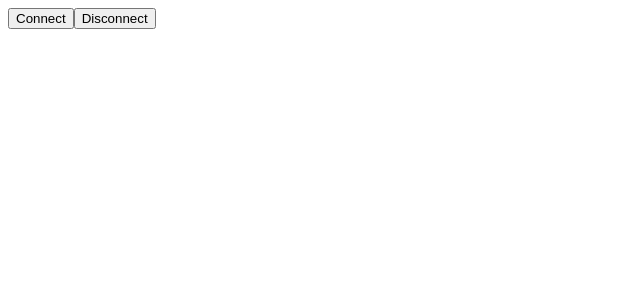
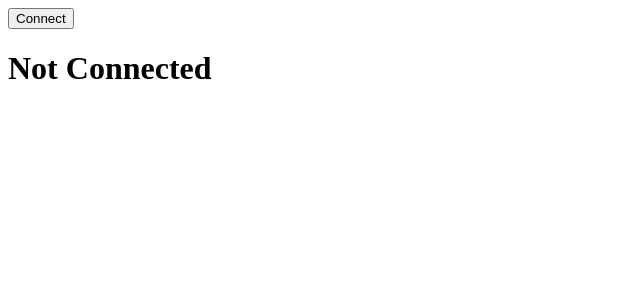
Before and after one commit to alexeden/rpi-led-matrix, an Angular app in the folder app/web/: page / in a window 1280 px wide. Shown: the top 300 px of the page, without its empty margins (0-640 px from the left). Built offline with nearby package versions, Linux system fonts and the light colour scheme.

Commit message:
Wire up connect/disconnect buttons, set binary type to arraybuffer

```diff
--- a/app/web/src/app/app.component.ts
+++ b/app/web/src/app/app.component.ts
@@ -5,8 +5,9 @@ import { SocketService } from './socket.service';
   selector: 'matrix-root',
   template: `
     <div>
-      <button (click)="socketService.connect()">Connect</button>
-      <button (click)="socketService.disconnect()">Disconnect</button>
+      <button *ngIf="!(socketService.connected | async)" (click)="socketService.connect()">Connect</button>
+      <button *ngIf="socketService.connected | async" (click)="socketService.disconnect()">Disconnect</button>
+      <h1>{{ (socketService.connected | async) ? "Connected" : "Not Connected" }}</h1>
     </div>
   `,
   styles: [],
@@ -14,5 +15,6 @@ import { SocketService } from './socket.service';
 export class AppComponent {
   constructor(
     readonly socketService: SocketService
+
   ) {}
 }
--- a/app/web/src/app/socket.service.ts
+++ b/app/web/src/app/socket.service.ts
@@ -11,17 +11,25 @@ export class SocketService {
   private readonly url$ = new Subject<string>();
   private readonly stopSocket$ = new Subject<any>();
   private readonly retrySocket$ = new Subject<any>();
+  private readonly connected$ = new BehaviorSubject<boolean>(false);
   readonly socketError = new Subject<Event>();
-  readonly connected$ = new BehaviorSubject<boolean>(false);
+  readonly connected: Observable<boolean>;
   readonly message: Observable<Message>;
 
   socket: WebSocketSubject<Message> | null = null;
 
   constructor() {
+    this.connected = this.connected$.asObservable();
+
     this.message = this.url$.pipe(
       switchMap(url => {
-        const socket = webSocket<Message>(url);
+        const socket = webSocket<Message>({
+          url,
+          binaryType: 'arraybuffer',
+        });
         this.socket = socket;
+
+        (window as any).socket = socket;
 
         return socket.multiplex(
           /* Open   */ () => this.connected$.next(true),
```
